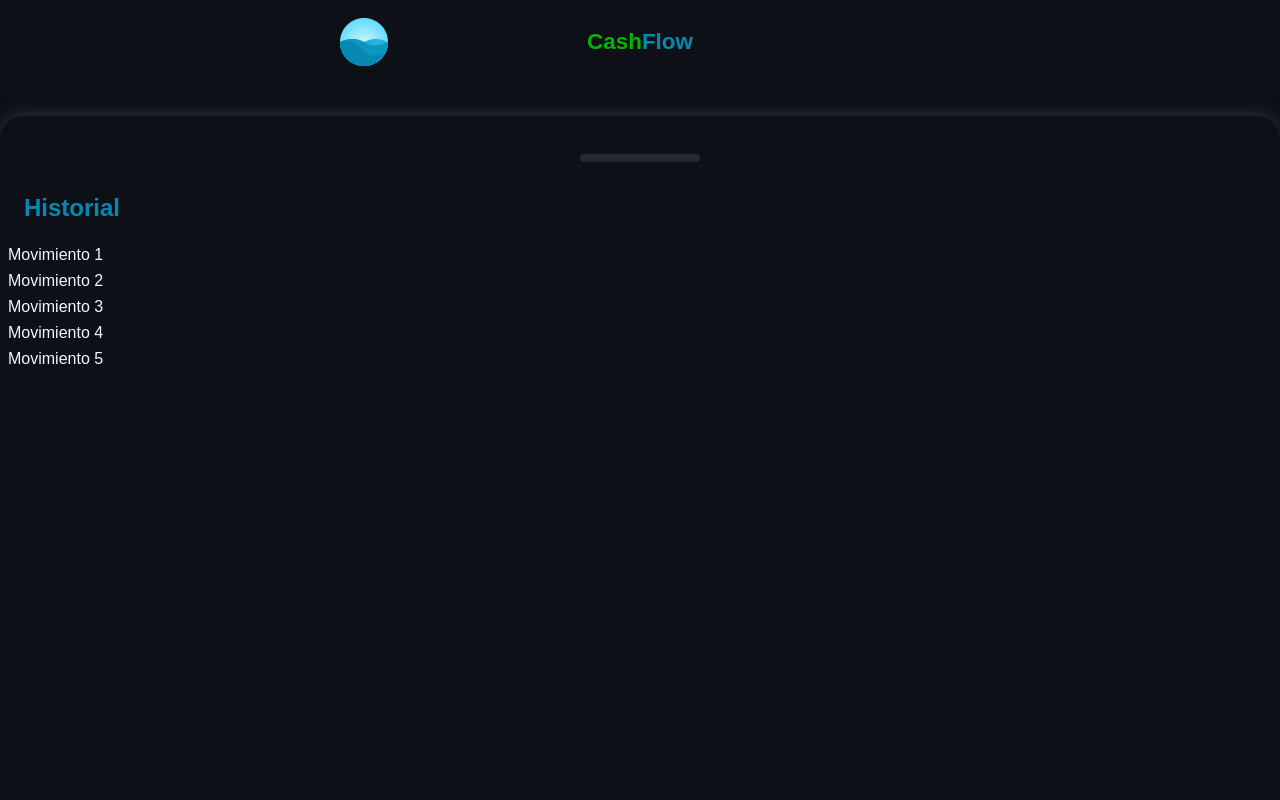
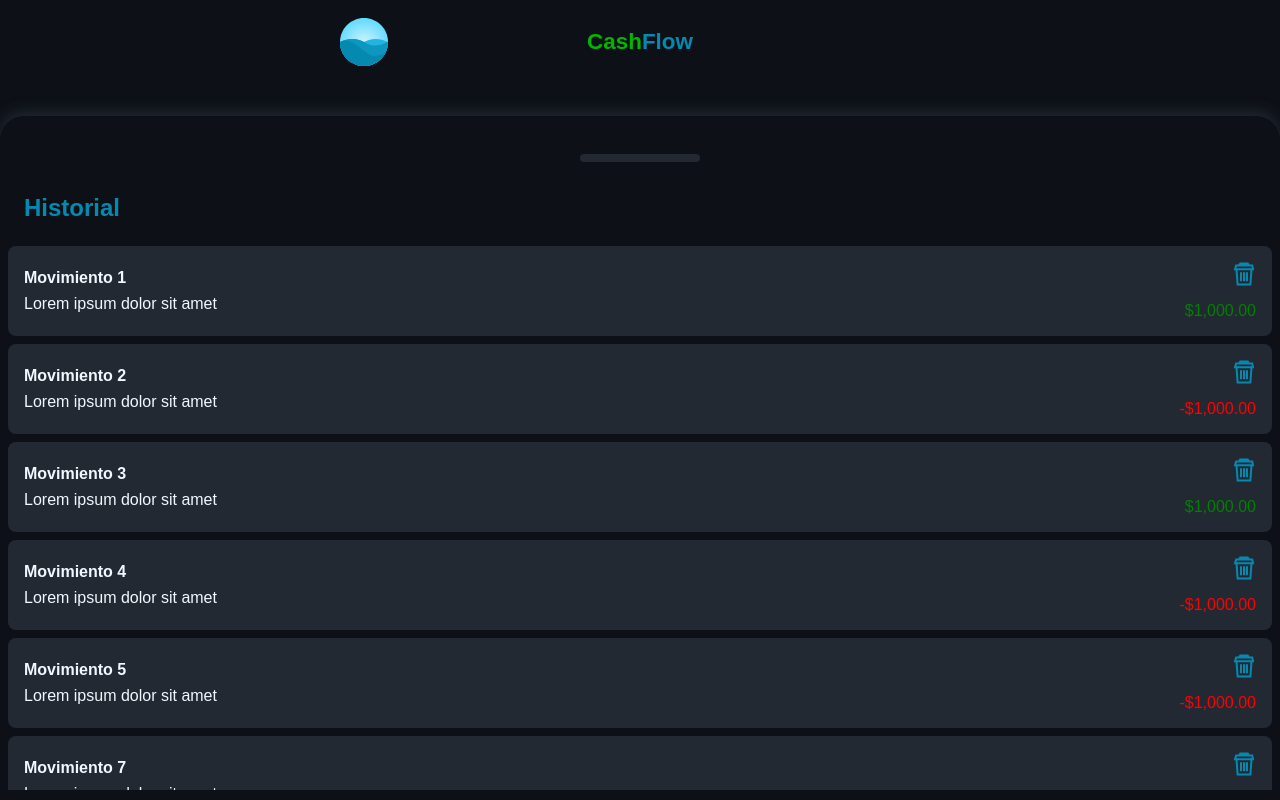
Before and after one commit to AdrianGerman/cashflow-vue3, a Vue app: page / in a window 1280 px wide. Both pictures are taken after a click on the element 640 px from the left and 758 px from the top of the page. Built offline with nearby package versions, Linux system fonts and the light colour scheme.

Commit message:
history list

```diff
--- a/src/components/Home.vue
+++ b/src/components/Home.vue
@@ -39,34 +39,52 @@
       amount: null,
       movements: [
         {
+          id: 0,
+          title: "Movimiento 1",
+          description: "Lorem ipsum dolor sit amet",
+          amount: 1000,
+        },
+        {
           id: 1,
-          title: "Movimiento 1",
-          description: "Deposito de salario",
-          amount: "1000",
+          title: "Movimiento 2",
+          description: "Lorem ipsum dolor sit amet",
+          amount: -1000,
         },
         {
           id: 2,
-          title: "Movimiento 2",
-          description: "Deposito de honorarios",
-          amount: "500",
+          title: "Movimiento 3",
+          description: "Lorem ipsum dolor sit amet",
+          amount: 1000,
         },
         {
           id: 3,
-          title: "Movimiento 3",
-          description: "Comida",
-          amount: "-100",
+          title: "Movimiento 4",
+          description: "Lorem ipsum dolor sit amet",
+          amount: -1000,
         },
         {
           id: 4,
-          title: "Movimiento 4",
-          description: "Colegiatura",
-          amount: "1000",
+          title: "Movimiento 5",
+          description: "Lorem ipsum dolor sit amet",
+          amount: -1000,
         },
         {
-          id: 5,
-          title: "Movimiento 5",
-          description: "Reparación equipo",
-          amount: "1000",
+          id: 6,
+          title: "Movimiento 7",
+          description: "Lorem ipsum dolor sit amet",
+          amount: 1000,
+        },
+        {
+          id: 7,
+          title: "Movimiento 8",
+          description: "Lorem ipsum dolor sit amet",
+          amount: 1000,
+        },
+        {
+          id: 8,
+          title: "Movimiento 9",
+          description: "Lorem ipsum dolor sit amet",
+          amount: 1000,
         },
       ],
     };
--- a/src/components/Movements/Index.vue
+++ b/src/components/Movements/Index.vue
@@ -3,9 +3,13 @@
     <h2 class="title">Historial</h2>
     <div class="content">
       <Movement
-        v-for="movement in movements"
-        :key="movement.id"
-        :title="movement.title"
+        v-for="{ id, title, description, amount } in movements"
+        :key="id"
+        :id="id"
+        :title="title"
+        :description="description"
+        :amount="amount"
+        @remove="remove"
       />
     </div>
   </div>
@@ -23,6 +27,10 @@
 });
 
 const { movements } = toRefs(props);
+
+const remove = (id) => {
+  console.log("remove", id);
+};
 </script>
 
 <style scoped>
--- a/src/components/Movements/Movement.vue
+++ b/src/components/Movements/Movement.vue
@@ -1,15 +1,94 @@
 <template>
-  <div class="movement">{{ title }}</div>
+  <div class="movement">
+    <div class="content">
+      <h4>{{ title }}</h4>
+      <p>{{ description }}</p>
+    </div>
+    <div class="action">
+      <img src="@/assets/trash-icon.svg" alt="borrar" @click="remove" />
+      <p
+        :class="{
+          red: isNegative,
+          green: !isNegative,
+        }"
+      >
+        {{ amountCurrency }}
+      </p>
+    </div>
+  </div>
 </template>
 
 <script setup>
-import { toRefs, defineProps } from "vue";
+import { toRefs, defineProps, defineEmits, computed } from "vue";
+
+const currencyFormatter = new Intl.NumberFormat("es-MX", {
+  style: "currency",
+  currency: "MXN",
+});
 
 const props = defineProps({
+  id: {
+    type: Number,
+  },
   title: {
     type: String,
   },
+  description: {
+    type: String,
+  },
+  amount: {
+    type: Number,
+  },
 });
 
-const { title } = toRefs(props);
+const { id, title, description, amount } = toRefs(props);
+
+const amountCurrency = computed(() => currencyFormatter.format(amount.value));
+
+const isNegative = computed(() => amount.value < 0);
+
+const emit = defineEmits(["remove"]);
+
+const remove = () => {
+  emit("remove", id.value);
+};
 </script>
+
+<style scoped>
+.movement {
+  display: flex;
+  justify-content: space-between;
+  align-items: center;
+  width: 100%;
+  padding: 16px;
+  background-color: rgb(34, 41, 50);
+  border-radius: 8px;
+  box-sizing: border-box;
+}
+.movement .content {
+  width: 100%;
+}
+.movement .action {
+  display: flex;
+  justify-content: space-between;
+  align-items: flex-end;
+  flex-direction: column;
+}
+h4,
+p {
+  margin: 0;
+  padding: 0;
+}
+h4 {
+  margin-bottom: 8px;
+}
+.movement .action img {
+  margin-bottom: 16px;
+}
+.red {
+  color: red;
+}
+.green {
+  color: green;
+}
+</style>
```
